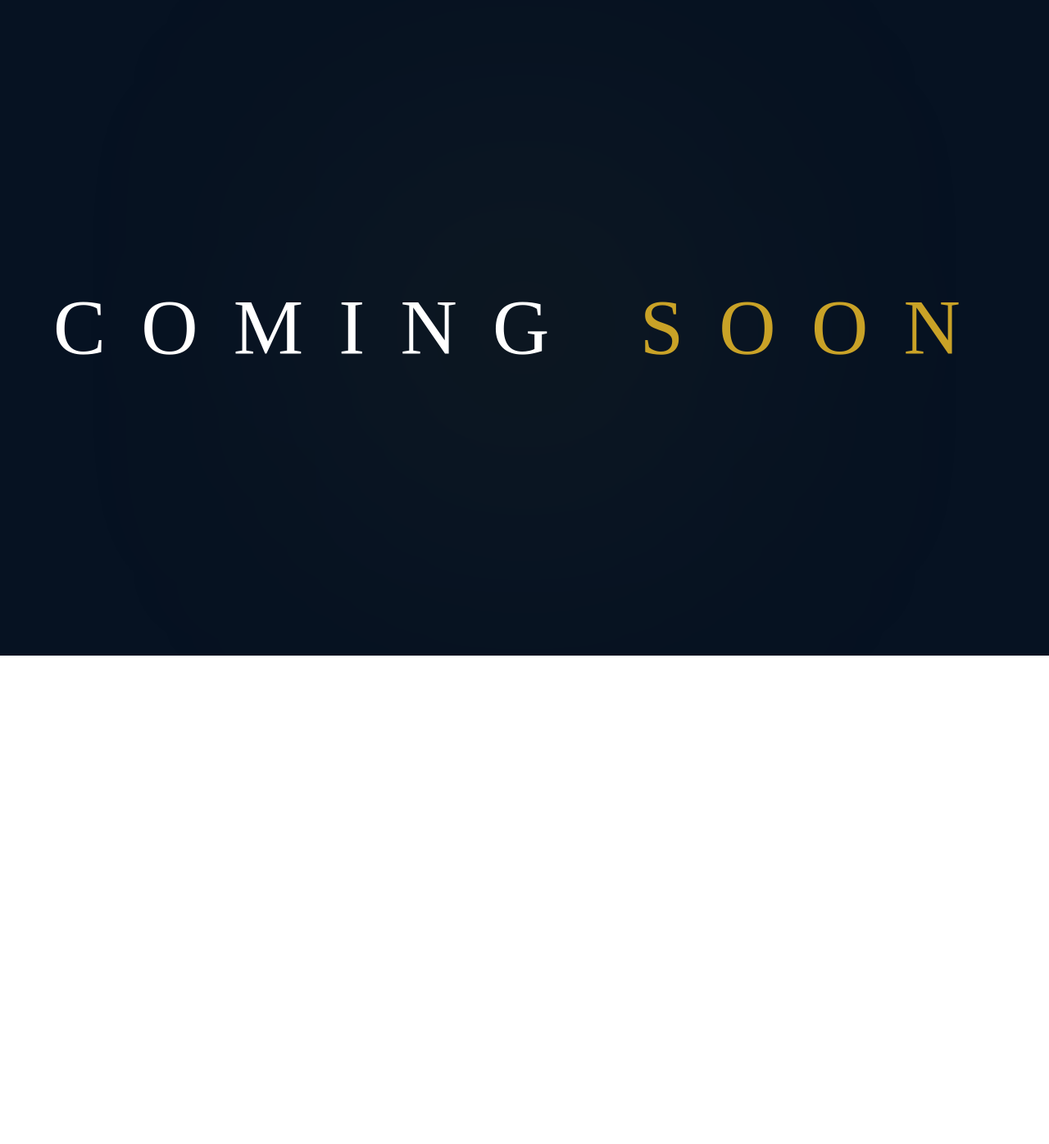
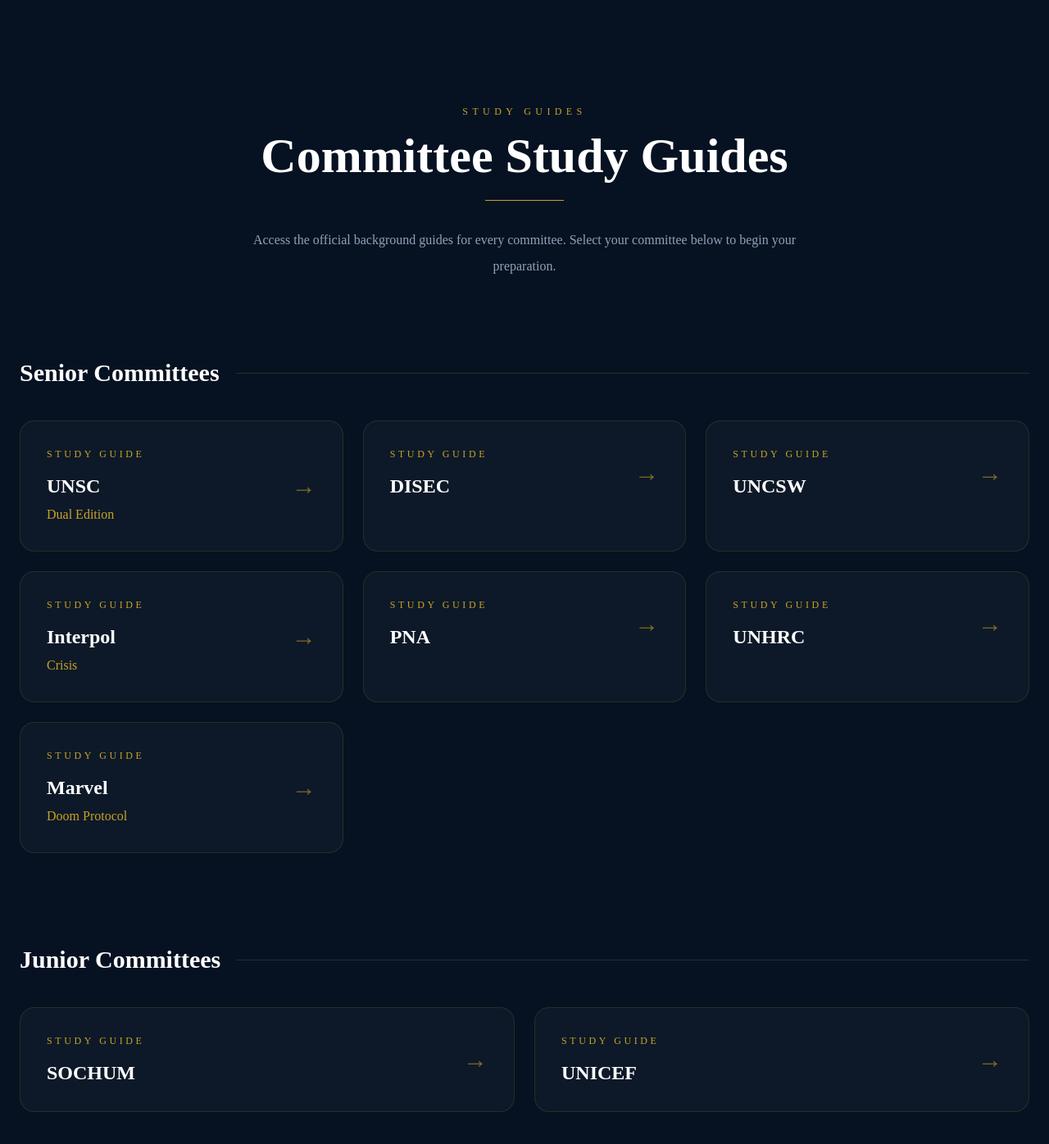
Before and after one commit to wasif-69/municxvi, a Next.js app: page /guide in a window 1280 px wide. Shown: the top 1396 px of the page at 82% size. Before the commit the page ends 800 px from the top, so only its background shows below. Built offline with nearby package versions, Linux system fonts and the light colour scheme.

Commit message:
removing commities

```diff
--- a/app/guide/page.tsx
+++ b/app/guide/page.tsx
@@ -15,19 +15,13 @@
     title: "UNCSW",
     slug: "uncsw",
   },
-  {
-    title: "UNOOSA",
-    slug: "unoosa",
-  },
+
   {
     title: "Interpol",
     subtitle: "Crisis",
     slug: "interpol",
   },
-  {
-    title: "ECOSOC",
-    slug: "ecosoc",
-  },
+
   {
     title: "PNA",
     slug: "pna",
@@ -43,6 +37,18 @@
   },
 ];
 
+
+// {
+//   title: "ECOSOC",
+//   slug: "ecosoc",
+// },
+
+
+// {
+//   title: "UNOOSA",
+//   slug: "unoosa",
+// },
+
 const juniorCommittees = [
   {
     title: "SOCHUM",
@@ -57,217 +63,183 @@
 
 const Guide = () => {
   return (
-    <main className="relative flex min-h-screen items-center justify-center overflow-hidden bg-[#061222] px-6">
 
-  {/* Gold Glow */}
-  <div className="absolute h-72 w-72 sm:h-96 sm:w-96 rounded-full bg-[#C9A227]/10 blur-[180px]" />
+    <main className="min-h-screen bg-[#061222] text-white">
 
-  <motion.h1
-    initial={{ opacity: 0, y: 30, filter: "blur(8px)" }}
-    animate={{ opacity: 1, y: 0, filter: "blur(0px)" }}
-    transition={{
-      duration: 1.2,
-      ease: [0.22, 1, 0.36, 1],
-    }}
-    className="
-      relative z-10
-      text-center
-      text-3xl
-      sm:text-5xl
-      md:text-7xl
-      lg:text-8xl
-      font-light
-      uppercase
-      tracking-[0.18em]
-      sm:tracking-[0.25em]
-      md:tracking-[0.35em]
-      lg:tracking-[0.45em]
-      leading-tight
-      text-white
-    "
-  >
-    Coming <span className="text-[#C9A227]">Soon</span>
-  </motion.h1>
+          <section className="mx-auto max-w-7xl px-6 py-32">
 
-</main>
+            {/* Heading */}
+            <div className="text-center">
+
+              <p className="text-xs uppercase tracking-[0.45em] text-[#C9A227]">
+                Study Guides
+              </p>
+
+              <h1 className="mt-4 text-4xl md:text-6xl font-bold">
+                Committee Study Guides
+              </h1>
+
+              <div className="mx-auto mt-6 h-px w-24 bg-[#C9A227]" />
+
+              <p className="mx-auto mt-8 max-w-2xl text-slate-400 leading-8">
+                Access the official background guides for every committee.
+                Select your committee below to begin your preparation.
+              </p>
+
+            </div>
+
+            {/* Senior */}
+            <div className="mt-24">
+
+              <div className="mb-10 flex items-center gap-5">
+
+                <h2 className="text-3xl font-semibold text-white">
+                  Senior Committees
+                </h2>
+
+                <div className="h-px flex-1 bg-[#C9A227]/20" />
+
+              </div>
+
+              <div className="grid grid-cols-1 sm:grid-cols-2 lg:grid-cols-3 gap-6">
+
+                {seniorCommittees.map((committee) => (
+                  <Link
+                    key={committee.title}
+                    href={`/pdf/${committee.slug}`}
+                    className="
+                      group
+                      rounded-2xl
+                      border
+                      border-[#C9A227]/15
+                      bg-white/3
+                      p-8
+                      transition-all
+                      duration-300
+
+                      hover:-translate-y-1
+                      hover:border-[#C9A227]/40
+                      hover:bg-white/5
+                    "
+                  >
+
+                    <div className="flex items-center justify-between">
+
+                      <div>
+
+                        <p className="text-xs uppercase tracking-[0.3em] text-[#C9A227]">
+                          Study Guide
+                        </p>
+
+                        <h3 className="mt-4 text-2xl font-semibold text-white leading-tight">
+                          {committee.title}
+
+                          {committee.subtitle && (
+                            <span className="mt-2 block text-base font-normal text-[#C9A227]">
+                              {committee.subtitle}
+                            </span>
+                          )}
+                        </h3>
+
+                      </div>
+
+                      <span
+                        className="
+                          text-3xl
+                          text-[#C9A227]/60
+                          transition-transform
+                          duration-300
+                          group-hover:translate-x-1
+                        "
+                      >
+                        →
+                      </span>
+
+                    </div>
+
+                  </Link>
+                ))}
+
+              </div>
+
+            </div>
+
+            {/* Junior */}
+            <div className="mt-28">
+
+              <div className="mb-10 flex items-center gap-5">
+
+                <h2 className="text-3xl font-semibold text-white">
+                  Junior Committees
+                </h2>
+
+                <div className="h-px flex-1 bg-[#C9A227]/20" />
+
+              </div>
+
+              <div className="grid grid-cols-1 md:grid-cols-2 gap-6">
+
+                {juniorCommittees.map((committee) => (
+                  <Link
+                    key={committee.title}
+                    href={`/pdf/${committee.slug}`}
+                    className="
+                      group
+                      rounded-2xl
+                      border
+                      border-[#C9A227]/15
+                      bg-white/3
+                      p-8
+                      transition-all
+                      duration-300
+
+                      hover:-translate-y-1
+                      hover:border-[#C9A227]/40
+                      hover:bg-white/5
+                    "
+                  >
+
+                    <div className="flex items-center justify-between">
+
+                      <div>
+
+                        <p className="text-xs uppercase tracking-[0.3em] text-[#C9A227]">
+                          Study Guide
+                        </p>
+
+                        <h3 className="mt-4 text-2xl font-semibold text-white leading-tight">
+                          {committee.title}
+
+
+                        </h3>
+
+                      </div>
+
+                      <span
+                        className="
+                          text-3xl
+                          text-[#C9A227]/60
+                          transition-transform
+                          duration-300
+                          group-hover:translate-x-1
+                        "
+                      >
+                        →
+                      </span>
+
+                    </div>
+
+                  </Link>
+                ))}
+
+              </div>
+
+            </div>
+
+          </section>
+
+        </main>
   );
 };
 
 export default Guide;
-
-
-// <main className="min-h-screen bg-[#061222] text-white">
-
-//       <section className="mx-auto max-w-7xl px-6 py-32">
-
-//         {/* Heading */}
-//         <div className="text-center">
-
-//           <p className="text-xs uppercase tracking-[0.45em] text-[#C9A227]">
-//             Study Guides
-//           </p>
-
-//           <h1 className="mt-4 text-4xl md:text-6xl font-bold">
-//             Committee Study Guides
-//           </h1>
-
-//           <div className="mx-auto mt-6 h-px w-24 bg-[#C9A227]" />
-
-//           <p className="mx-auto mt-8 max-w-2xl text-slate-400 leading-8">
-//             Access the official background guides for every committee.
-//             Select your committee below to begin your preparation.
-//           </p>
-
-//         </div>
-
-//         {/* Senior */}
-//         <div className="mt-24">
-
-//           <div className="mb-10 flex items-center gap-5">
-
-//             <h2 className="text-3xl font-semibold text-white">
-//               Senior Committees
-//             </h2>
-
-//             <div className="h-px flex-1 bg-[#C9A227]/20" />
-
-//           </div>
-
-//           <div className="grid grid-cols-1 sm:grid-cols-2 lg:grid-cols-3 gap-6">
-
-//             {seniorCommittees.map((committee) => (
-//               <Link
-//                 key={committee.title}
-//                 href={`/pdf/${committee.slug}`}
-//                 className="
-//                   group
-//                   rounded-2xl
-//                   border
-//                   border-[#C9A227]/15
-//                   bg-white/3
-//                   p-8
-//                   transition-all
-//                   duration-300
-
-//                   hover:-translate-y-1
-//                   hover:border-[#C9A227]/40
-//                   hover:bg-white/5
-//                 "
-//               >
-
-//                 <div className="flex items-center justify-between">
-
-//                   <div>
-
-//                     <p className="text-xs uppercase tracking-[0.3em] text-[#C9A227]">
-//                       Study Guide
-//                     </p>
-
-//                     <h3 className="mt-4 text-2xl font-semibold text-white leading-tight">
-//                       {committee.title}
-
-//                       {committee.subtitle && (
-//                         <span className="mt-2 block text-base font-normal text-[#C9A227]">
-//                           {committee.subtitle}
-//                         </span>
-//                       )}
-//                     </h3>
-
-//                   </div>
-
-//                   <span
-//                     className="
-//                       text-3xl
-//                       text-[#C9A227]/60
-//                       transition-transform
-//                       duration-300
-//                       group-hover:translate-x-1
-//                     "
-//                   >
-//                     →
-//                   </span>
-
-//                 </div>
-
-//               </Link>
-//             ))}
-
-//           </div>
-
-//         </div>
-
-//         {/* Junior */}
-//         <div className="mt-28">
-
-//           <div className="mb-10 flex items-center gap-5">
-
-//             <h2 className="text-3xl font-semibold text-white">
-//               Junior Committees
-//             </h2>
-
-//             <div className="h-px flex-1 bg-[#C9A227]/20" />
-
-//           </div>
-
-//           <div className="grid grid-cols-1 md:grid-cols-2 gap-6">
-
-//             {juniorCommittees.map((committee) => (
-//               <Link
-//                 key={committee.title}
-//                 href={`/pdf/${committee.slug}`}
-//                 className="
-//                   group
-//                   rounded-2xl
-//                   border
-//                   border-[#C9A227]/15
-//                   bg-white/3
-//                   p-8
-//                   transition-all
-//                   duration-300
-
-//                   hover:-translate-y-1
-//                   hover:border-[#C9A227]/40
-//                   hover:bg-white/5
-//                 "
-//               >
-
-//                 <div className="flex items-center justify-between">
-
-//                   <div>
-
-//                     <p className="text-xs uppercase tracking-[0.3em] text-[#C9A227]">
-//                       Study Guide
-//                     </p>
-
-//                     <h3 className="mt-4 text-2xl font-semibold text-white leading-tight">
-//                       {committee.title}
-
-
-//                     </h3>
-
-//                   </div>
-
-//                   <span
-//                     className="
-//                       text-3xl
-//                       text-[#C9A227]/60
-//                       transition-transform
-//                       duration-300
-//                       group-hover:translate-x-1
-//                     "
-//                   >
-//                     →
-//                   </span>
-
-//                 </div>
-
-//               </Link>
-//             ))}
-
-//           </div>
-
-//         </div>
-
-//       </section>
-
-//     </main>
```
